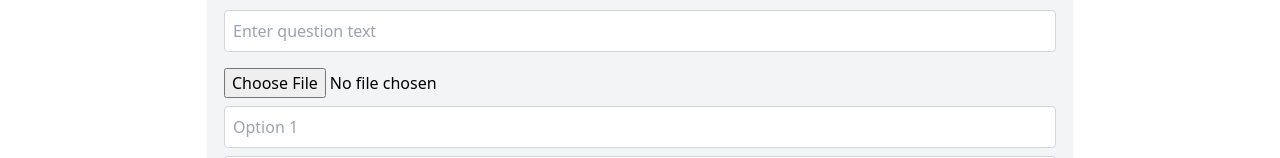
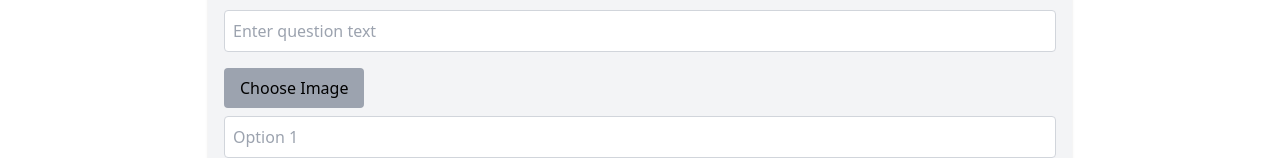
Before and after one commit to Prakhar-Garg7/Quizzers_OnlineQuiz, a React (Vite) app in the folder quizzers/: page /createquiz in a window 1280 px wide. Both pictures are taken after typing "Sample", "Sample" into the empty fields and a click on the button "Add Question". Shown: the part 382-540 px from the top of the page. Built offline with nearby package versions, Linux system fonts and the light colour scheme; no server answers.

Commit message:
fix:createqize page fix

```diff
--- a/quizzers/src/components/createquiz/Create.jsx
+++ b/quizzers/src/components/createquiz/Create.jsx
@@ -61,7 +61,7 @@ export default function CreateQuiz() {
         const formData = new FormData();
         formData.append("file", file);
         formData.append("upload_preset", UPLOAD_PRESET);
-        formData.append("cloud_name","ddekncm4c")
+        formData.append("cloud_name", "ddekncm4c")
         try {
             const response = await fetch(CLOUDINARY_URL, {
                 method: "POST",
@@ -69,7 +69,7 @@ export default function CreateQuiz() {
             });
 
             const data = await response.json();
-            console.log(data.imageUrl)
+            console.log(data.secure_url)
             const updatedQuestions = [...questions];
             updatedQuestions[qIndex].imageUrl = data.secure_url;
             setQuestions(updatedQuestions);
@@ -199,12 +199,16 @@ export default function CreateQuiz() {
                     />
 
                     {/* Image Upload */}
+                    <label className="bg-gray-400 text-black-400 px-4 py-2 rounded cursor-pointer inline-block mb-2">
+                        Choose Image
                         <input
                             type="file"
                             accept="image/*"
-                        className="w-full mb-2"
+                            className="hidden"
                             onChange={(e) => handleImageUpload(qIndex, e)}
+
                         />
+                        </label>
                         {question.imageUrl && (
                             <img src={question.imageUrl} alt="Uploaded" className="w-full max-h-48 object-contain mt-2 rounded-lg" />
                         )}
@@ -230,7 +234,7 @@ export default function CreateQuiz() {
                             <option value="">Select Correct Answer</option>
                             {question.options.map((option, oIndex) => (
                                 <option key={oIndex} value={oIndex}>
-                                {oIndex}
+                                    {oIndex+1}
                                 </option>
                             ))}
                         </select>
```
Lines whose indentation alone changed are shown as unchanged.
